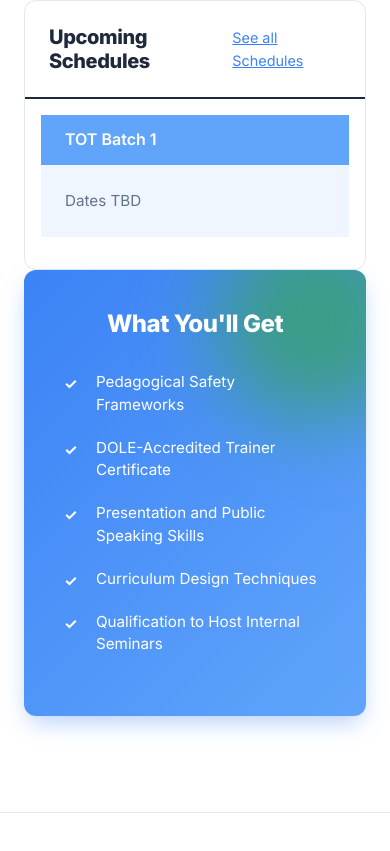
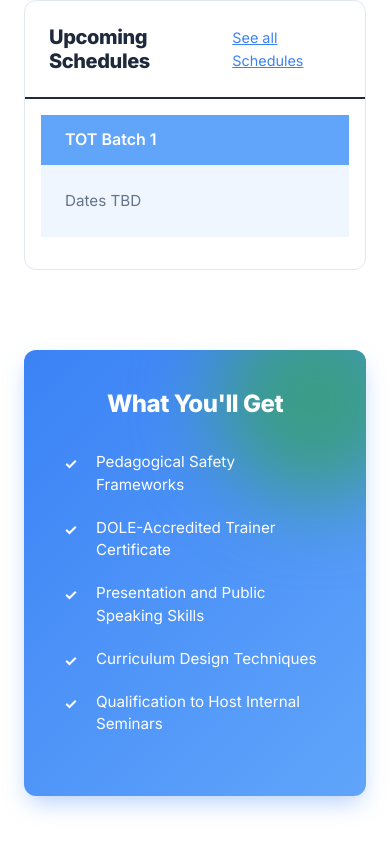
Before and after one commit to cndrz/JLUM, a plain HTML site: page tot.html in a window 390 px wide. Shown: the part 1133-1984 px from the top of the page. Drawn offline with Linux system fonts and the light colour scheme.

Commit message:
feat: Implement responsive grid layout for `.course-grid` with a mobile breakpoint and add `margin-top` to `.benefits-box`.

```diff
--- a/styles.css
+++ b/styles.css
@@ -593,11 +593,19 @@ a {
 }
 
 .course-grid {
+    display: grid;
     grid-template-columns: 1.5fr 1fr;
     gap: 4rem;
     padding: var(--section-padding) 1.5rem;
     max-width: var(--max-width);
     margin: 0 auto;
+}
+
+@media (max-width: 992px) {
+    .course-grid {
+        grid-template-columns: 1fr;
+        gap: 2rem;
+    }
 }
 
 .schedule-box {
@@ -658,6 +666,7 @@ a {
     position: relative;
     overflow: hidden;
     box-shadow: 0 10px 25px -5px rgba(59, 130, 246, 0.4);
+    margin-top: 3rem;
 }
 
 .benefits-box::after {
```
